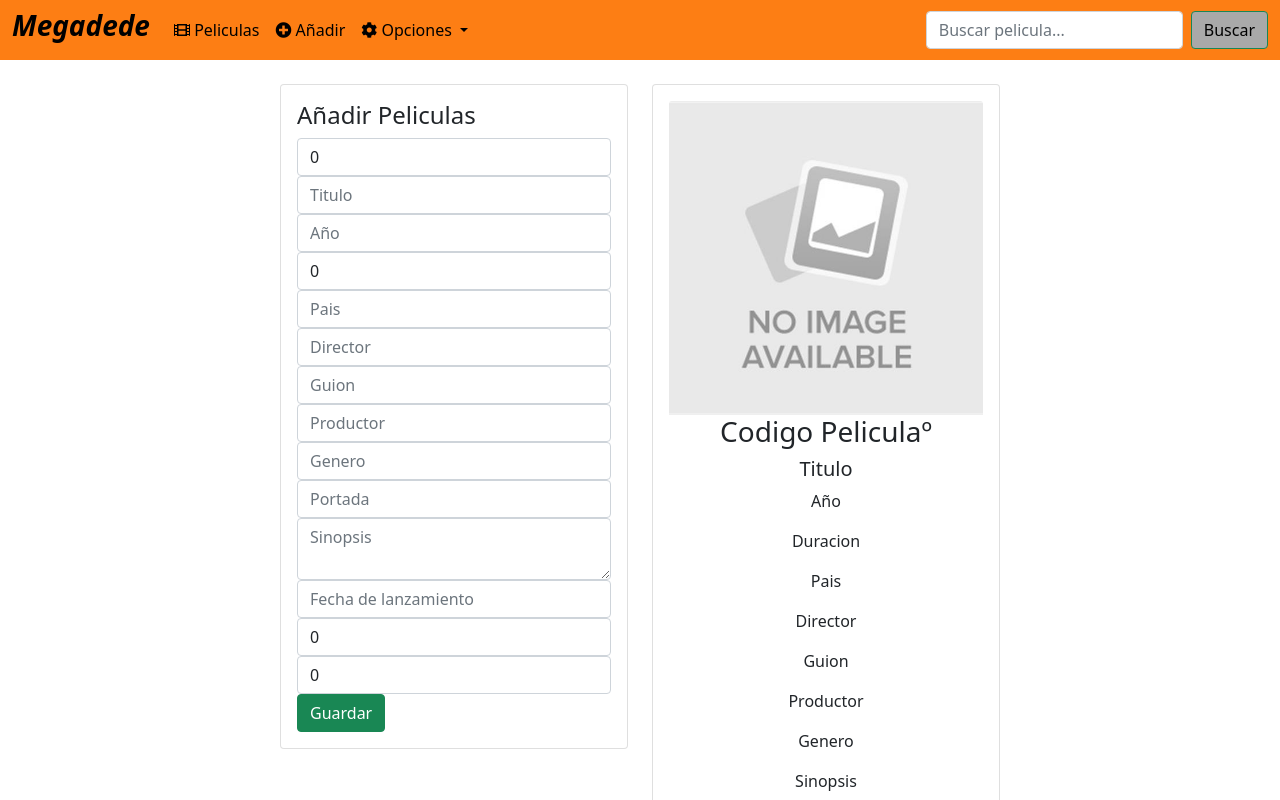
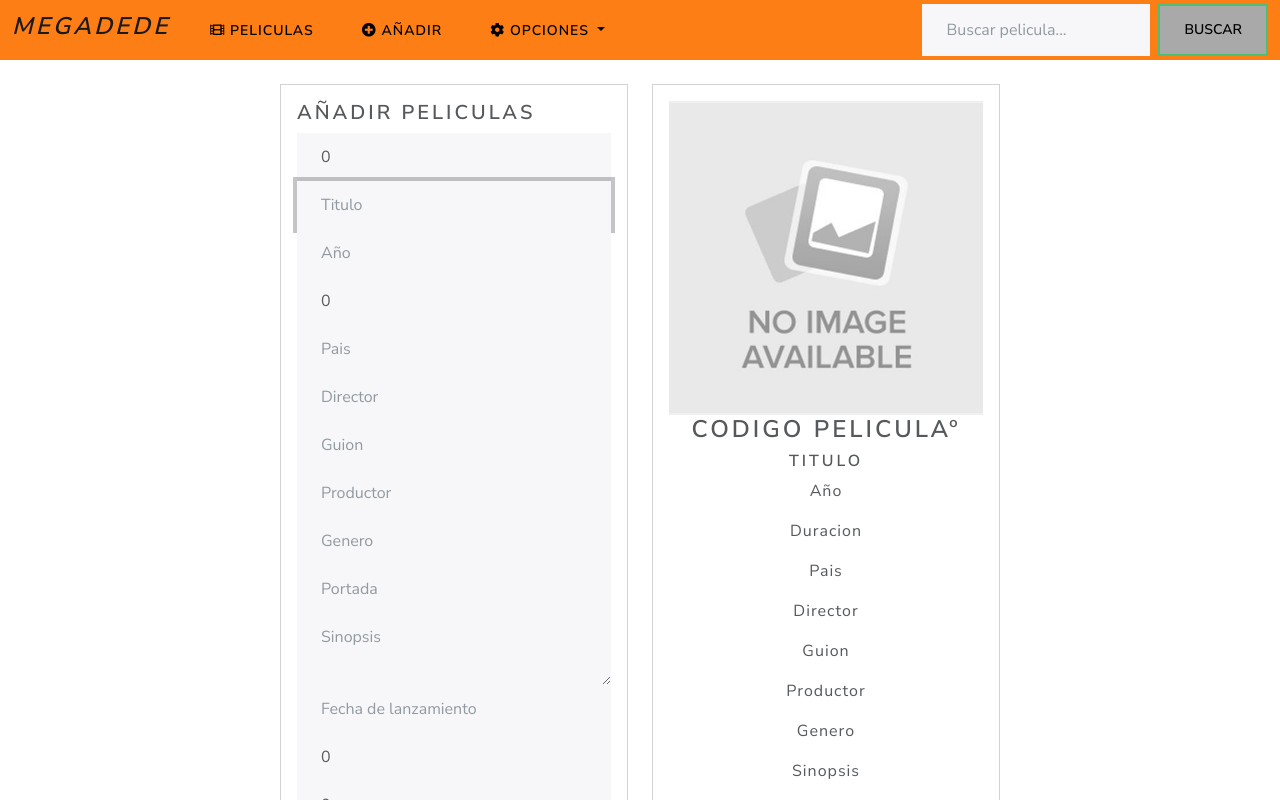
Before and after one commit to Msantos-hub/videoclubV2, an Angular app in the folder videoclubV2/client/: page /peliculas/add in a window 1280 px wide. Shown: the top 800 px of the page. Built offline with nearby package versions, Linux system fonts and the light colour scheme.

Commit message:
videoclubV2

```diff
--- a/videoclubV2/client/src/app/components/pelis-form/pelis-form.component.html
+++ b/videoclubV2/client/src/app/components/pelis-form/pelis-form.component.html
@@ -4,10 +4,10 @@
       <form>
         <h4>Añadir Peliculas</h4>
         <div class="form-group">
-          <input type="text" name="codPelicula" [(ngModel)]="peli.codPelicula" placeholder="Codigo Pelicula" class="form-control">
+          <input type="text" name="codPelicula" [(ngModel)]="peli.codPelicula" placeholder="Codigo Pelicula" class="form-control"   >
         </div>
         <div class="form-group">
-          <input type="text" name="title"[(ngModel)]="peli.titulo"  placeholder="Titulo" class="form-control">
+          <input type="text" name="title" [(ngModel)]="peli.titulo"  placeholder="Titulo" class="form-control" autofocus>
         </div>
         <div class="form-group">
           <input type="text" name="anio" [(ngModel)]="peli.anio" placeholder="Año" class="form-control">
@@ -45,7 +45,9 @@
         <div class="form-group">
           <input type="text" name="precioAlquiler" [(ngModel)]="peli.precioAlquiler" placeholder="Precio de alquiler" class="form-control">
         </div>
-        <button class="btn btn-success btn-block" (click)="edit ? updatePelicula() : guardarPelicula()">Guardar</button>
+        <button class="btn btn-success btn-block" (click)="edit ? updatePelicula() : savePelicula()">
+          Guardar
+        </button>
       </form>
     </div>
   </div>
--- a/videoclubV2/client/src/app/components/pelis-form/pelis-form.component.ts
+++ b/videoclubV2/client/src/app/components/pelis-form/pelis-form.component.ts
@@ -32,9 +32,9 @@ export class PelisFormComponent implements OnInit {
 
   edit: boolean = false;
 
-  constructor(private peliculasService: PeliculasService, private router:Router, private activatedRoute:ActivatedRoute) { }
+  constructor(private peliculasService: PeliculasService, private router: Router, private activatedRoute: ActivatedRoute) { }
 
-  ngOnInit(): void {
+  ngOnInit(){
     const params = this.activatedRoute.snapshot.params;
     console.log(params)
     if(params.id){
@@ -47,9 +47,8 @@ export class PelisFormComponent implements OnInit {
     }
   }
 
-  guardarPelicula(){
+  savePelicula(){
     delete this.peli.codPelicula;
-
     this.peliculasService.savePelicula(this.peli).subscribe(
       res => {
           console.log(res);
@@ -60,7 +59,7 @@ export class PelisFormComponent implements OnInit {
 }
 
   updatePelicula(){
-      this.peliculasService.updatePelicula(this.peli.titulo, this.peli).subscribe(
+      this.peliculasService.updatePelicula(this.peli.codPelicula, this.peli).subscribe(
         res =>{
           console.log(res);
           this.router.navigate(['/peliculas'])
--- a/videoclubV2/client/src/app/components/pelis-list/pelis-list.component.ts
+++ b/videoclubV2/client/src/app/components/pelis-list/pelis-list.component.ts
@@ -17,7 +17,12 @@ export class PelisListComponent implements OnInit {
   }
 
     ngOnInit() {
-    this.getPeliculas();
+    this.peliculasService.getPeliculas().subscribe(
+      res => {
+        this.peliculas = res;
+      },
+      err => console.error(err)
+    );
   }
 
   getPeliculas(){
--- a/videoclubV2/client/src/app/services/peliculas.service.ts
+++ b/videoclubV2/client/src/app/services/peliculas.service.ts
@@ -15,10 +15,11 @@ export class PeliculasService {
     return this.http.get(`${this.API_URI}/peliculas`);
   }
 
-  getPelicula(id: string|number){
+  getPelicula(id: string | number){
     return this.http.get(`${this.API_URI}/peliculas/${id}`);
   }
-  savePelicula(peli:Peliculas){
+
+  savePelicula(peli: Peliculas){
     return this.http.post(`${this.API_URI}/peliculas`, peli);
   }
 
@@ -26,8 +27,8 @@ export class PeliculasService {
     return this.http.delete(`${this.API_URI}/peliculas/${id}`);
   }
 
-  updatePelicula(id: string | undefined, updatePeli: Peliculas): Observable<Peliculas> {
-    return this.http.put(`${this.API_URI}/peliculas/${id}`, updatePeli);
+    updatePelicula(id: number | undefined, updatePelicula: Peliculas): Observable<Peliculas> {
+    return this.http.put(`${this.API_URI}/peliculas/${id}`, updatePelicula);
   }
 
 }
--- a/videoclubV2/client/src/index.html
+++ b/videoclubV2/client/src/index.html
@@ -6,7 +6,7 @@
   <base href="/">
   <meta name="viewport" content="width=device-width, initial-scale=1">
   <link rel="icon" type="image/x-icon" href="favicon.ico">
-  <link href="https://cdn.jsdelivr.net/npm/bootstrap@5.0.0-beta3/dist/css/bootstrap.min.css" rel="stylesheet" integrity="sha384-eOJMYsd53ii+scO/bJGFsiCZc+5NDVN2yr8+0RDqr0Ql0h+rP48ckxlpbzKgwra6" crossorigin="anonymous">
+  <link href="https://bootswatch.com/5/lux/bootstrap.min.css" rel="stylesheet">
   <script src="https://cdn.jsdelivr.net/npm/bootstrap@5.0.0-beta3/dist/js/bootstrap.bundle.min.js" integrity="sha384-JEW9xMcG8R+pH31jmWH6WWP0WintQrMb4s7ZOdauHnUtxwoG2vI5DkLtS3qm9Ekf" crossorigin="anonymous"></script>
   <link rel="stylesheet" href="https://use.fontawesome.com/releases/v5.6.1/css/all.css" integrity="sha384-gfdkjb5BdAXd+lj+gudLWI+BXq4IuLW5IT+brZEZsLFm++aCMlF1V92rMkPaX4PP" crossorigin="anonymous">
 
```
Also changed, not shown: videoclubV2/client/src/app/app.module.ts (+4 -3 lines).
